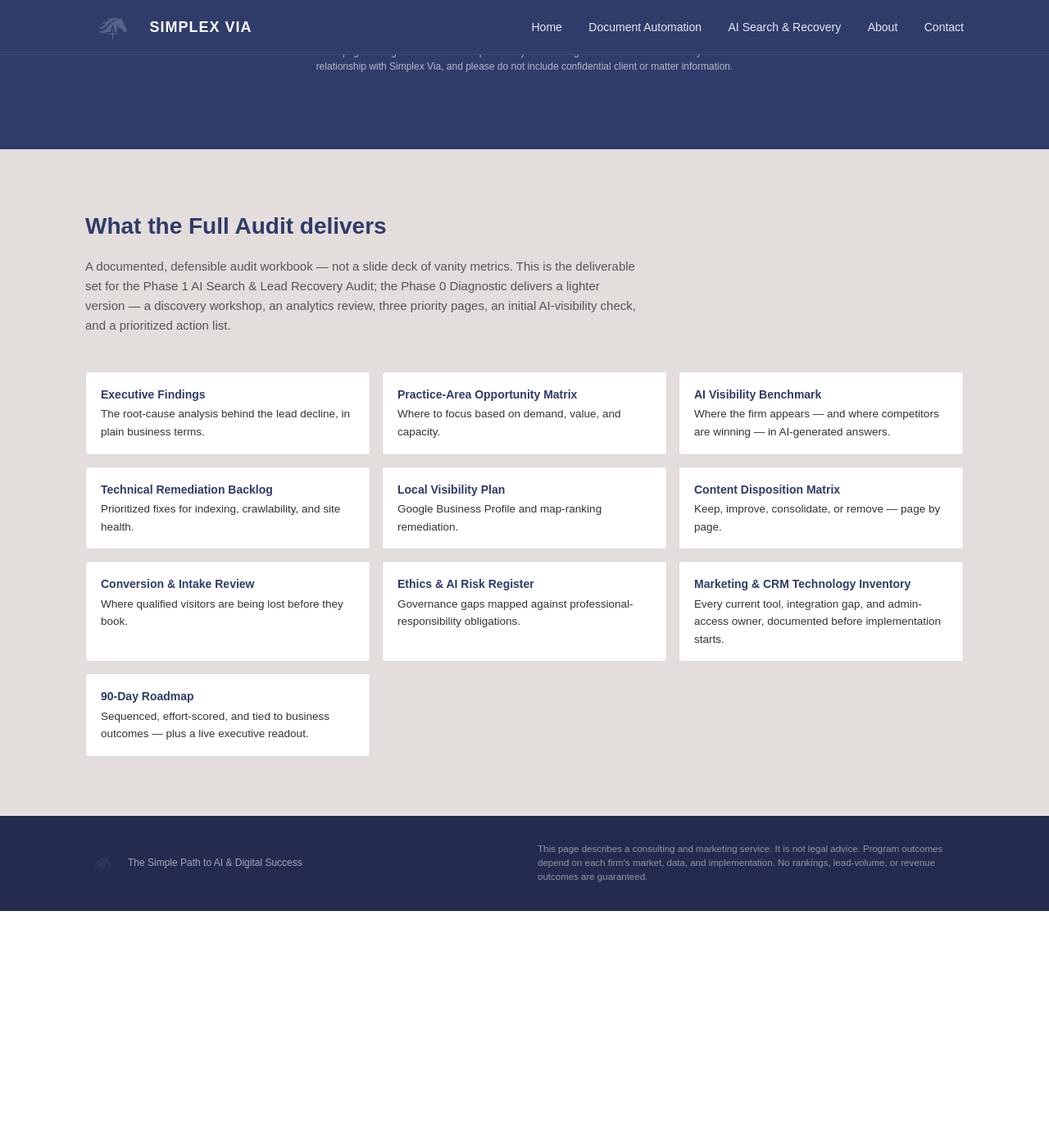
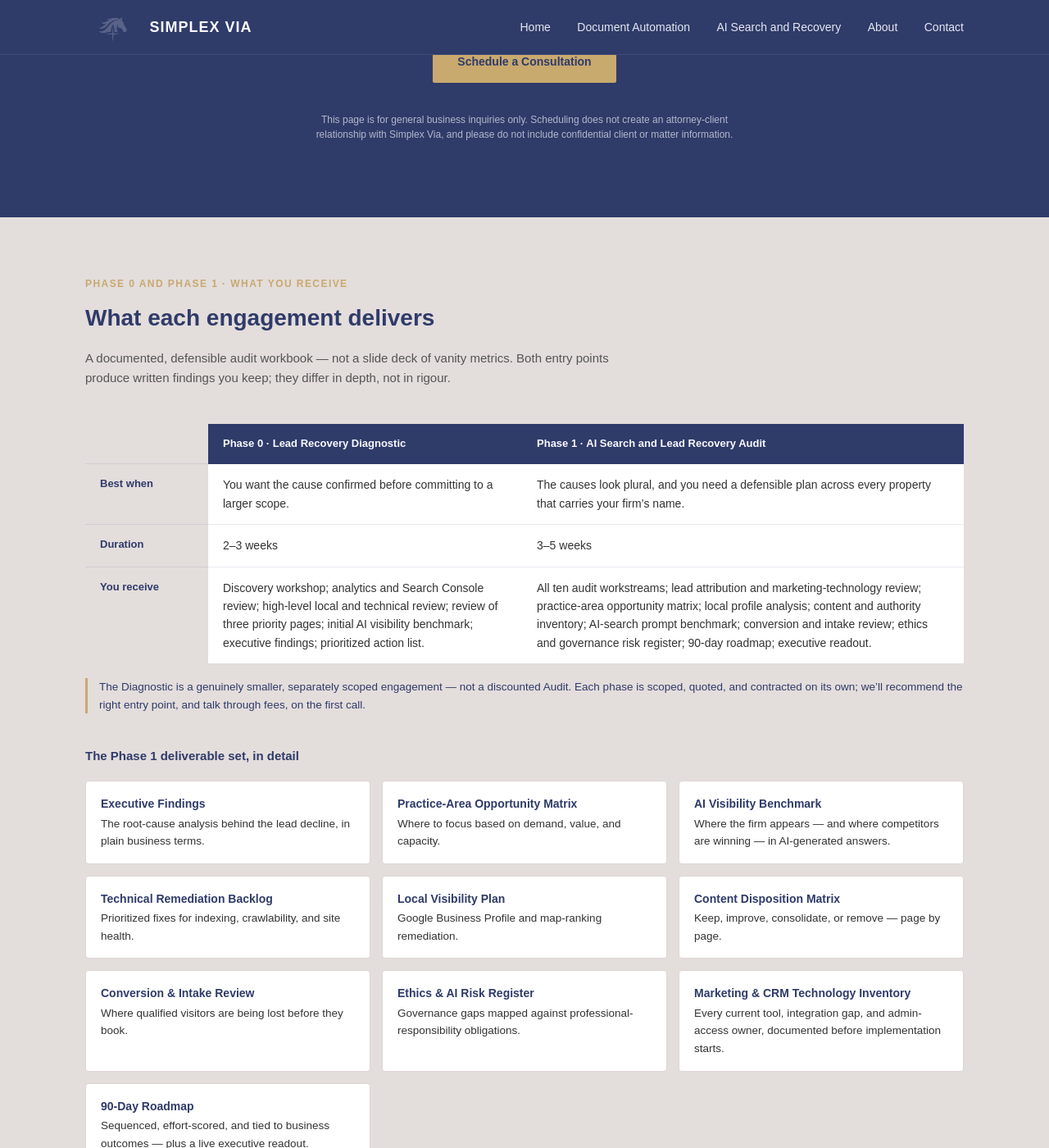
Before and after one commit to simplexvia/cs-website, a Jekyll site: the page docs/ai-search-lead-recovery.html, which Jekyll copies as it is, in a window 1280 px wide and 1400 px high, scrolled down 8333 px. Shown: the whole window at 82% size. Built offline with Jekyll 4.4.1, drawn with Linux system fonts in a browser that asks for light colours; before the commit the page ends 9444 px from its top, so only the background shows below that; some of the changed text lies outside the part shown.

Commit message:
updated ai search and recovery offering

```diff
--- a/docs/ai-search-lead-recovery.html
+++ b/docs/ai-search-lead-recovery.html
@@ -150,6 +150,17 @@
     margin-bottom:44px;
   }
   .section-head{margin-bottom:44px;}
+  .section-head .eyebrow{margin-bottom:10px;}
+  .cmp-table{width:100%;border-collapse:collapse;background:var(--white);margin-bottom:18px;}
+  .cmp-table thead th{text-align:left;background:var(--navy);color:var(--near-white);font-size:13px;padding:14px 18px;}
+  .cmp-table thead th:first-child{background:var(--warm);}
+  .cmp-table th[scope="row"]{text-align:left;background:var(--warm);color:var(--navy);font-size:13px;padding:14px 18px;width:150px;vertical-align:top;}
+  .cmp-table td{padding:14px 18px;font-size:14px;vertical-align:top;}
+  .cmp-table tbody th,.cmp-table tbody td{border-top:1px solid rgba(47,59,105,0.10);}
+  @media (max-width:760px){ .cmp-table th[scope="row"]{width:auto;} }
+  .cmp-note{font-size:13.5px;color:var(--navy);border-left:3px solid var(--gold);padding-left:14px;margin-bottom:40px;}
+  .sub-head{font-size:15px;color:var(--navy);font-weight:bold;margin-bottom:18px;}
+  @media (max-width:760px){ .cmp-table th[scope="row"]{width:auto;} }
 
   /* PROBLEM / SHIFT TABLE */
   .shift-table{
@@ -438,7 +449,7 @@
     <nav id="site-nav-links">
       <a href="index.html">Home</a>
       <a href="#documents">Document Automation</a>
-      <a href="#search-recovery">AI Search &amp; Recovery</a>
+      <a href="#search-recovery">AI Search and Recovery</a>
       <a href="about.html">About</a>
       <a href="#documents-contact">Contact</a>
     </nav>
@@ -634,7 +645,7 @@
 <section class="section-white" id="program">
   <div class="wrap">
     <div class="section-head">
-      <h2 class="section-title">The AI Search &amp; Lead Recovery Program</h2>
+      <h2 class="section-title">The AI Search and Lead Recovery Program</h2>
       <p class="section-sub">A phased engagement that moves from diagnosis to a repeatable operating model — sold as a fixed-fee audit first, with implementation and ongoing optimization available as next steps.</p>
     </div>
     <div class="grid cols-5">
@@ -645,8 +656,8 @@
       </div>
       <div class="card">
         <div class="num">Phase 1</div>
-        <h3>AI Search &amp; Lead Recovery Audit</h3>
-        <p>3–4 weeks. Identify why leads declined and what should be fixed first.</p>
+        <h3>AI Search and Lead Recovery Audit</h3>
+        <p>3–5 weeks. Identify why leads declined and what should be fixed first.</p>
       </div>
       <div class="card">
         <div class="num">Phase 2</div>
@@ -655,7 +666,7 @@
       </div>
       <div class="card">
         <div class="num">Phase 3</div>
-        <h3>Authority &amp; AI Visibility Program</h3>
+        <h3>Managed Authority and AI Visibility Program</h3>
         <p>Monthly. Build sustainable visibility and a qualified pipeline over time.</p>
       </div>
       <div class="card">
@@ -668,7 +679,7 @@
       Not sure which to start with? The Diagnostic is a genuinely lighter engagement — not a discounted version of the audit — built for solo and very small firms, or anyone who wants confirmation before committing to the full scope. We'll recommend the right entry point on your first call. <a href="#contact">Ask which fits →</a>
     </div>
     <div class="entry-callout no-obligation">
-      <strong>No obligation to continue.</strong> Each phase is scoped, quoted, and contracted separately — you see the findings from the Diagnostic or Audit before deciding whether to move into the Recovery Sprint. The only phase with a term commitment is the Managed Authority &amp; AI Visibility Program (Phase 3), a monthly retainer with a 6-month minimum once you opt in.
+      <strong>No obligation to continue.</strong> Each phase is scoped, quoted, and contracted separately — you see the findings from the Diagnostic or Audit before deciding whether to move into the Recovery Sprint. The only phase with a term commitment is the Managed Authority and AI Visibility Program (Phase 3), a monthly retainer with a 6-month minimum once you opt in.
     </div>
   </div>
 </section>
@@ -702,15 +713,16 @@
         </ul>
       </div>
     </div>
-    <div class="fit-note"><strong>Missing analytics, messy CRM data, or no current SEO vendor?</strong> None of that is a disqualifier — Phase 1 of the recovery sprint is built specifically to repair tracking and attribution gaps like these.</div>
+    <div class="fit-note"><strong>Missing analytics, messy CRM data, or no current SEO vendor?</strong> None of that is a disqualifier — the Days 1–15 window of the 90-Day Recovery Sprint (Phase 2) is built specifically to repair tracking and attribution gaps like these, and the Audit documents them first.</div>
   </div>
 </section>
 
 <section class="section-white" id="audit">
   <div class="wrap">
     <div class="section-head">
-      <h2 class="section-title">What the audit covers</h2>
-      <p class="section-sub">Ten workstreams diagnose the full path from search demand to retained matter — not just rankings.</p>
+          <div class="eyebrow">Phase 1 · AI Search and Lead Recovery Audit</div>
+          <h2 class="section-title">What the audit covers</h2>
+          <p class="section-sub">Ten workstreams diagnose the full path from search demand to retained matter — not just rankings. The Phase 0 Diagnostic covers a reduced subset of these.</p>
     </div>
     <div class="ws-grid">
       <div class="ws-item"><div class="badge">1</div><div><h4>Business &amp; Matter Economics</h4><p>Most profitable practice areas and matter types</p></div></div>
@@ -730,8 +742,9 @@
 <section class="section-light" id="process">
   <div class="wrap">
     <div class="section-head">
-      <h2 class="section-title">A 90-day path from diagnosis to recovery</h2>
-      <p class="section-sub">Once the audit is complete, the recovery sprint follows a disciplined sequence — fix measurement first, then revenue pages, then authority, then AI visibility.</p>
+          <div class="eyebrow">Phase 2 · 90-Day Recovery Sprint</div>
+          <h2 class="section-title">A 90-day path from diagnosis to recovery</h2>
+          <p class="section-sub">Once the audit is complete, the Recovery Sprint — scoped and quoted separately — follows a disciplined sequence: fix measurement first, then revenue pages, then authority, then AI visibility.</p>
     </div>
     <div class="timeline">
       <div class="tl-step">
@@ -772,9 +785,36 @@
 <section class="section-light" id="deliverables">
   <div class="wrap">
     <div class="section-head">
-      <h2 class="section-title">What the Full Audit delivers</h2>
-      <p class="section-sub">A documented, defensible audit workbook — not a slide deck of vanity metrics. This is the deliverable set for the Phase 1 AI Search &amp; Lead Recovery Audit; the Phase 0 Diagnostic delivers a lighter version — a discovery workshop, an analytics review, three priority pages, an initial AI-visibility check, and a prioritized action list.</p>
-    </div>
+          <div class="eyebrow">Phase 0 and Phase 1 · What You Receive</div>
+          <h2 class="section-title">What each engagement delivers</h2>
+          <p class="section-sub">A documented, defensible audit workbook — not a slide deck of vanity metrics. Both entry points produce written findings you keep; they differ in depth, not in rigour.</p>
+        </div>
+
+        <table class="cmp-table">
+          <thead>
+            <tr><th></th><th>Phase 0 · Lead Recovery Diagnostic</th><th>Phase 1 · AI Search and Lead Recovery Audit</th></tr>
+          </thead>
+          <tbody>
+            <tr>
+              <th scope="row">Best when</th>
+              <td>You want the cause confirmed before committing to a larger scope.</td>
+              <td>The causes look plural, and you need a defensible plan across every property that carries your firm&rsquo;s name.</td>
+            </tr>
+            <tr>
+              <th scope="row">Duration</th>
+              <td>2&ndash;3 weeks</td>
+              <td>3&ndash;5 weeks</td>
+            </tr>
+            <tr>
+              <th scope="row">You receive</th>
+              <td>Discovery workshop; analytics and Search Console review; high-level local and technical review; review of three priority pages; initial AI visibility benchmark; executive findings; prioritized action list.</td>
+              <td>All ten audit workstreams; lead attribution and marketing-technology review; practice-area opportunity matrix; local profile analysis; content and authority inventory; AI-search prompt benchmark; conversion and intake review; ethics and governance risk register; 90-day roadmap; executive readout.</td>
+            </tr>
+          </tbody>
+        </table>
+        <p class="cmp-note">The Diagnostic is a genuinely smaller, separately scoped engagement &mdash; not a discounted Audit. Each phase is scoped, quoted, and contracted on its own; we&rsquo;ll recommend the right entry point, and talk through fees, on the first call.</p>
+
+        <p class="sub-head">The Phase 1 deliverable set, in detail</p>
     <div class="del-grid">
       <div class="del-item"><strong>Executive Findings</strong>The root-cause analysis behind the lead decline, in plain business terms.</div>
       <div class="del-item"><strong>Practice-Area Opportunity Matrix</strong>Where to focus based on demand, value, and capacity.</div>
```
